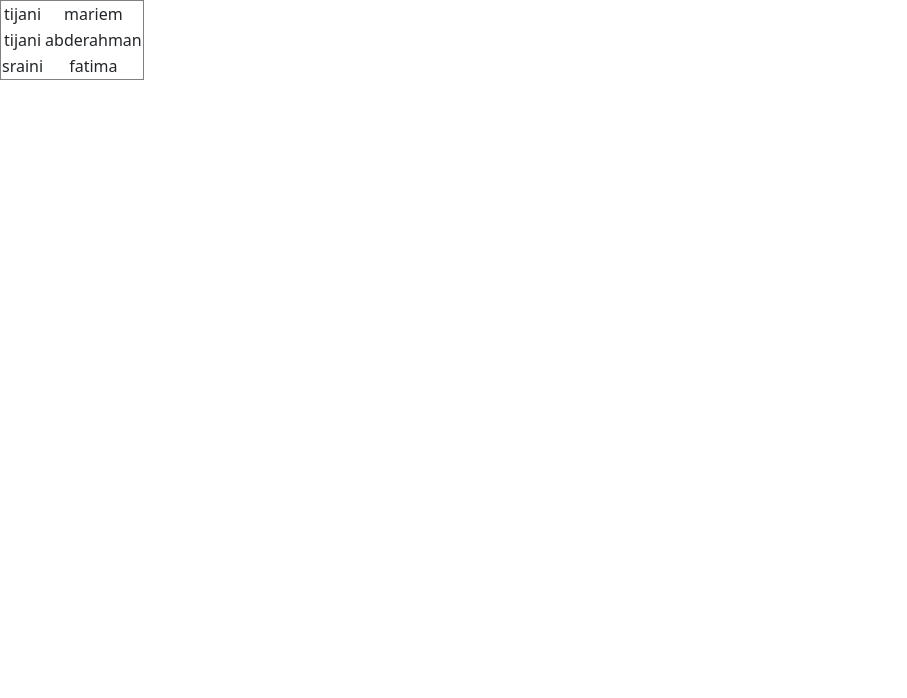
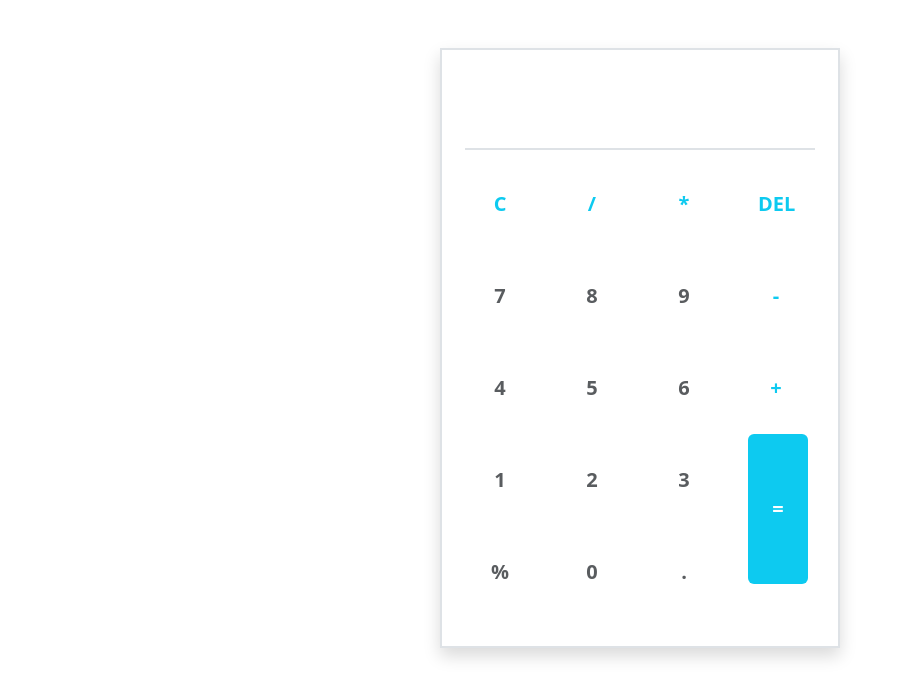
Before and after one commit to Mariemtijani/Tp1-react, a React (Create React App) app: page / in a window 1280 px wide. Shown: the top 698 px of the page, without its empty margins (0-907 px from the left). Built offline with nearby package versions, Linux system fonts and the light colour scheme.

Commit message:
first App

```diff
--- a/src/App.js
+++ b/src/App.js
@@ -7,8 +7,8 @@ function App() {
 
   return (
     <div className="App">
-      {/* <Calculatore/> */}
-      <ArracComp/>
+      <Calculatore/>
+
     </div>
   );
 }
--- a/src/compenents/ArracComp.js
+++ /dev/null
@@ -1,25 +0,0 @@
-import React, { useState } from 'react';
-
-export default function ArracComp() {
-
-    const [fsClass,setFsClass] = useState([
-        {nom : 'tijani' , prenom : 'mariem'},
-        {nom : 'tijani' , prenom : 'abderahman'},
-        {nom : 'sraini' , prenom : 'fatima'}
-    ]);
-
-  return (
-    <table border={1} >
-    <div>
-        {fsClass.map((st,ind) => (
-            <tr>
-                <td>{st.nom}</td>
-                <td>{st.prenom}</td>
-            </tr>
-        ))
-
-}
-    </div>
-    </table>
-  )
-}
```
